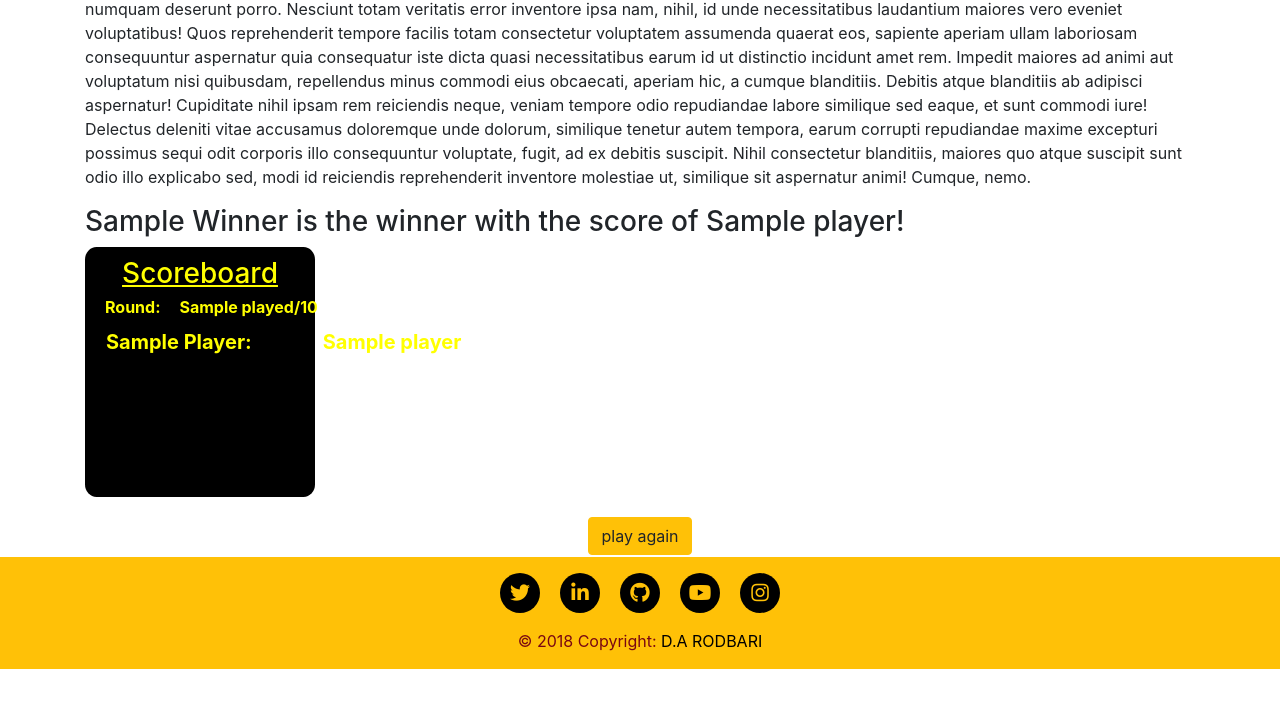
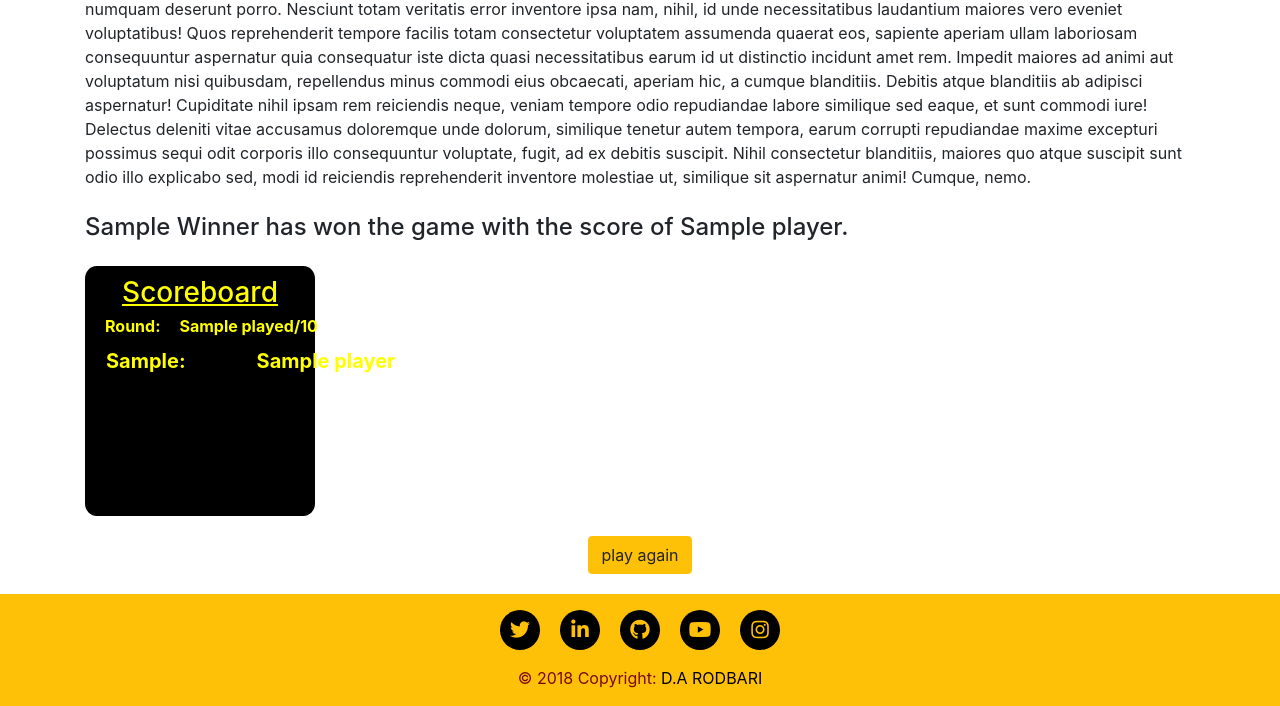
Before and after one commit to Code-Institute-Submissions/blackjack, a Flask app: template templates/winner.html in a window 1280 px wide. Shown: the part 131-837 px from the top of the page. Before the commit the page ends 800 px from the top, so only its background shows below. Run offline with Flask 2, Linux system fonts and the light colour scheme; the template is opened without the code that fills it: most values are stand-ins (such as "Sample title", 1, 10 or a date in 2020); some libraries are stand-ins or nearby versions; some web fonts are replaced.

Commit message:
addressed the issue of multiple player scoring the same highest score. a bit of refactoring and more comments added

```diff
--- a/app.py
+++ b/app.py
@@ -7,12 +7,9 @@ from wtforms import StringField, IntegerField, IntegerField, SubmitField, Select
 from wtforms.validators import DataRequired
 from game import *
 
-# from werkzeug.datastructures import ImmutableMultiDict
-
 app = Flask(__name__)
 app.debug = True
 app.secret_key = os.urandom(24)
-
 
 
 def reset_table(restart=False, increment_seq=False, increment_core=False):
@@ -24,11 +21,12 @@ def reset_table(restart=False, increment_seq=False, increment_core=False):
         session.clear()     # gets rid of the lingering data by clearing the session
 
     if increment_core:
-        session["score"][session["current_player"]] += 1
+        session["score"][ session["current_player"] ] += 1
 
     if increment_seq:
         session["seq"] += 1
 
+    session["house_plays"] = False
     deck.reset()    # restores a full deck of cards
     session["houseHand"]  = deck.deal(2)  # deal 2 new cards to house
     session["playerHand"] = deck.deal(2)  # deal 2 new cards to player
@@ -151,7 +149,7 @@ def house_plays():
 
     # fetch player hand value out to compare with house's
     player_hand_val , _ = get_hand_value( session["playerHand"])
-
+    session["house_plays"] = True
     while True:
 
         # fetch house data everytime a card is pulled - the first time it gets here, there are
@@ -175,16 +173,25 @@ def house_plays():
 # defining globals
 deck = Deck() # create deck initially with only 1 deck of cards
 
-    # players
-    # if player.hand value is greater than 18, the STAND button should pulsate
+    # left to do:
+    #   if player.hand value is greater than 18, the STAND button should pulsate
+    #   unittests
+    #   responsiveness
+    #   theming and layout
+    #   expanding on sass
+    #   readme file
+    #   leave more comments
+
 # to ask
-# couldnt deploy to heroku, i mean i did but it cant find app.py
+# couldnt deploy to heroku, app.py  could not be located --- RESOLVED!!!!!!!
+# how do i start with the card faced down? --- RESOLVED!!!
+# how do i address multiple winners, house win, no winners and a winner --- RESOLVED!!!
+# what to do if the same name was entered repeatedly?
+# MAIN ISSUE!
 # it's all happening too fast, cant see the player going BUST or getting blackjack
 # the house plays all its cards in one go and we're not able to see what's happening
 # how do we get it pull its card one by one?
 # unittesting?
-
-# how do i start with the card faced down?
 
 #  ================= routes =====================
 @app.route("/base")
@@ -229,8 +236,8 @@ def index():
         # expanding on the uses data held in session
         session["seq"] = 0              # player turn tracker
         session["rounds_played"] = 0    # round tacker
-        session["won"] = "TBC"          # winner to be declared
-        session["status"] = "TBC"       # bust, push, blackjack - need two? for player and house
+        session["won"] = "TBC"             # winner(s) to be declared
+        session["house_plays"] = False  # house is granted permission to play
 
         # by this point all the basic player data is now stored in the session.
         print("session = ", session)
@@ -246,7 +253,6 @@ def index():
 def game():
 
     scores = session["score"]               # holds all the scores
-    usernames = session["username"]         # holds all the usernames
     seq = session["seq"]                    # assigned to a variable only for readability purposes
     username = session["username"][seq]     # player whose turn it is to play
     session["current_player"]= username     # current player
@@ -256,13 +262,12 @@ def game():
         print("request.form.keys() = ", request.form.keys())
 
         if "reset" in request.form.keys():
-            # reseting mechanism - triggered if reset button is pressed during an action session of the game
+            # reseting mechanism - triggered via the reset button
             reset_table(restart=True)   # clearing the session as well as resetting the table
             return redirect( url_for("index"))
 
         if "hit" in request.form.keys():
             # deals one card to the player
-            session["status"] = "hit"
             session["playerHand"].append(deck.deal())
 
         # check the progress of the player ONLY.
@@ -271,7 +276,6 @@ def game():
         get_verdict(player_only=True)
 
 
-        # if results pending then session["seq"] -+ 1
         # if the player has finished playing, BlackJack or hand value must be shown on the player side
         # once the house starts to play - for every card drawn the page needs to reload. until it goes BUST
         # gets BLACKJACK or ends with a higher hand value than the player. once the game has finished playing
@@ -281,7 +285,6 @@ def game():
         if "stand" in request.form.keys():
             # house gets cards until one of the below conditions is met.
             # BLACKJACK, BUST or hand value higher than player
-            session["status"] = "stand"
             house_plays() # simulate house play
             get_verdict()  # decide who won!
 
@@ -295,19 +298,36 @@ def game():
 
             print("rounds played = ", session["rounds_played"])
 
-            # declare the winner
+            # game has eneded, declare the winner if there is one
             if session["rounds_played"] == session["rounds"]:
 
-                # select the player with the heighest score at the end of the final "pre-defined" round.
-                session["won"] = max(scores, key= lambda x: scores[x])
+
+                # get maximum score attained by the players
+                maxScore = max(list( scores.values() ) )
+
+                # noone has won a single game - declare house as the winner
+                if maxScore == 0:
+                    session["won"] = "house"
+
+                # check to see if there is anybody else with the same max score
+                elif list( scores.values() ).count(maxScore) > 1:
+                    winners_list     = [key for key, value in scores.items() if value == maxScore]      # save all the players with the same max score into a list
+                    winners_list_str = ", ".join(str(winner).title() for winner in winners_list)    # convert the list into a string
+                    lastComma        = winners_list_str.rfind(",")     # locate the character "," within the string
+                    session["won"]   = winners_list_str[:lastComma] + " and" + winners_list_str[lastComma+1:]     # replace lace occurance of "," with "and"
+
+                else:   # only one person scored the max score!
+                    session["won"] = max(scores, key= lambda x: scores[x]) # get the player with the highest score
+
                 return redirect( url_for('winner') )
 
 
     player_dict = {"hand": convert_card_names( session["playerHand"] ), "value" : get_hand_value( session["playerHand"] ) }
-    house_dict = {"hand": convert_card_names( session["houseHand"] ), "value" : get_hand_value( session["houseHand"] ),"folded": ["back.jpg","back.jpg"] }
-    round_dict = {"total": session["rounds"], "played": session["rounds_played"]+1}
+    house_dict  = {"hand": convert_card_names( session["houseHand"] ), "value" : get_hand_value( session["houseHand"] ),
+                    "folded": ["back.jpg","back.jpg"], "house_plays": session["house_plays"] }
+    round_dict  = {"total": session["rounds"], "played": session["rounds_played"]+1}
 
-    return render_template("game.html", usernames=usernames, scores=scores, seq=session["seq"],
+    return render_template("game.html", usernames=session["username"], scores=scores, seq=session["seq"],
         rounds=round_dict, player=player_dict, house=house_dict)
 
 
@@ -315,24 +335,18 @@ def game():
 @app.route("/winner", methods=["POST","GET"])
 def winner():
 
-    # note:
-    # the scenario at which two players have the same score at the end
-    # of the final round needs to be address
-    #   decalre both as winners? raise the the rounds by 3?
+    if request.method == "POST":
 
-
-    if request.method == "POST":
         if "reset" in request.form.keys():
-            # reseting mechanism - triggered if reset button is pressed during an action session of the game
+            # reseting mechanism - triggered via the reset button
             reset_table(restart=True)   # clearing the session as well as resetting the table
             return redirect( url_for("index"))
-
-
 
     # being passed in for the completeness of the
     round_dict = {"total": session["rounds"], "played": session["rounds_played"]}
 
-    return render_template("winner.html", winner=session["won"], scores=session["score"], rounds=round_dict)
+    return render_template("winner.html", usernames=session["username"], winner=session["won"],
+        scores=session["score"], rounds=round_dict)
 
 if __name__ == "__main__":
     # host = os.getenv("IP", "0.0.0.0")
--- a/static/js/main.js
+++ b/static/js/main.js
@@ -1,27 +1,32 @@
 
 $(document).ready(function() {
 
-    $(".adjust_players").click(function() {
-        set_players();
+    // changes the number of text inputs on the fly.
+    $( "#players" ).change(function() {
+        set_players($("#players")); // passing in item $("#players") into the function
     })
 
 })
 
-
+// console.log turned into a function for cleaner/shorter codes,
+// ease of use and faster progress.
 function log(...args) {
+    // prints however many parameters passed in
     console.log(...args)
 }
 
-function set_players() {
 
-    // var htmlString = $("#players").html();
-    var count = $("#players").val();
-    log(count, typeof count)
+// change the number of text inputs
+function set_players(item) {
 
+    // get item's current value
+    var count = item.val();
+
+    // logic to change number of text input based on the selection made by the user.
     if (count === "3") {
-       $(".extend").html(`<label>Player 3: &nbsp<input type="text" name="username" placeholder=" Yoni" value="logan"/></label><br>`)
+       $(".extend").html(`<label>Player 3: &nbsp<input class="form-control-sm" type="text" name="username" placeholder=" Yoni" value="logan"/></label><br>`)
     } else if (count === "4") {
-        $(".extend").html(`<label>Player 3: &nbsp<input type="text" name="username" placeholder=" Yoni" value="logan"/></label><br><label>Player 4: &nbsp<input type="text" name="username" placeholder=" Damian" value="joe"/></label><br>`)
+        $(".extend").html(`<label>Player 3: &nbsp<input class="form-control-sm" type="text" name="username" placeholder=" Yoni" value="logan"/></label><br><label>Player 4: &nbsp<input class="form-control-sm" type="text" name="username" placeholder=" Damian" value="joe"/></label><br>`)
     } else {
         $(".extend").html(``)
     }
--- a/templates/winner.html
+++ b/templates/winner.html
@@ -10,26 +10,30 @@
         reiciendis neque, veniam tempore odio repudiandae labore similique sed eaque, et sunt commodi iure! Delectus deleniti vitae accusamus doloremque unde dolorum, similique tenetur autem tempora, earum corrupti repudiandae maxime excepturi possimus sequi
         odit corporis illo consequuntur voluptate, fugit, ad ex debitis suscipit. Nihil consectetur blanditiis, maiores quo atque suscipit sunt odio illo explicabo sed, modi id reiciendis reprehenderit inventore molestiae ut, similique sit aspernatur animi!
         Cumque, nemo.</p>
-    <h3>{{ winner.title() }} is the winner with the score of {{ scores[winner] }}!</h3>
-
+    <div class="my-4">
+        {% if winner == "house" %}
+              <h4> {{ winner.title() }} has beaten all the players.</h4>
+        {% elif "and" in winner %}
+            <h4>No winners appointed since {{ winner }} have scored the same highest point.</h4>
+        {% else %}
+            <h4>{{ winner.title() }} has won the game with the score of {{ scores[winner] }}.</h4>
+        {% endif %}
+    </div>
     <section>
         <div class="console">
             <h3>Scoreboard</h3>
             <p>Round: &nbsp &nbsp {{ rounds["played"] }}/{{ rounds["total"] }}</p>
             <table>
-                {% for player in scores %}
+                {% for username in usernames %}
                 <tr>
-                    <td>{{ player.title() }}:</td>
-                    <td class="score">{{ scores[player] }}</td>
+                    <td>{{ username.title() }}:</td>
+                    <td class="score">{{ scores[username] }}</td>
                 </tr>
                 {% endfor %}
             </table>
         </div>
     </section>
 
-
-
-
     <form method="POST" class="player_selections">
         <input type="submit" class="btn btn-warning" name="reset" value="play again">
     </form>
```
Also changed, not shown: templates/game.html (+11 -4 lines), templates/index.html (+7 -7 lines), static/js/game.js (line endings or trailing spaces).
